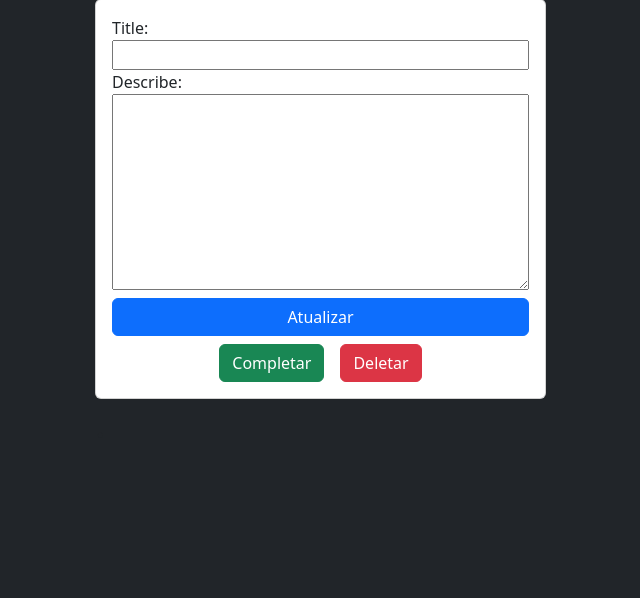
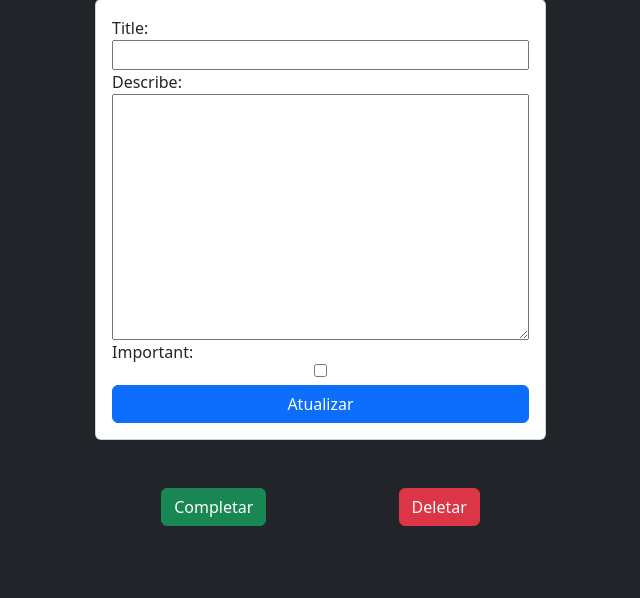
Before and after one commit to SergioHenriqueRodrigues/DjangoProject, a Django app: template devWeb/task/templates/taskDetalhe.html in a window 1280 px wide. Shown: the part 225-823 px from the top of the page, without its empty margins (272-912 px from the left). Before the commit the page ends 624 px from the top, so only its background shows below. Run offline with Django 4.2, Linux system fonts and the light colour scheme; the template is opened without the code that fills it: values that come from a table or form of the project are taken from there, others are empty; data comes from the database, SQL or seed files in the repository; both versions use the stored data as it was after the commit.

Commit message:
Complete Ajeitado

```diff
--- a/devWeb/task/forms.py
+++ b/devWeb/task/forms.py
@@ -3,6 +3,6 @@ from .models import Task
 
 
 class TaskForm(forms.ModelForm):
-  class Meta:
-    model = Task
-    fields = ['title', 'describe' ]
+    class Meta:
+        model = Task
+        fields = ['title', 'describe' ,'important' ]
--- a/devWeb/task/templates/taskDetalhe.html
+++ b/devWeb/task/templates/taskDetalhe.html
@@ -1,5 +1,6 @@
 {% extends 'menu.html' %}
 {% block content %}
+
 <body class="bg-dark">
 <main class="container mt-5">
   <div class="row">
@@ -7,11 +8,13 @@
       <h1 class="text-center text-light"> Detalhes das Tarefas </h1>
       {{error}}
 
-      <form action="#" method="POST" class="card card-body" style="height: 400px;">
+      <form action="#" method="POST" class="card card-body">
         {% csrf_token %}
         {{form}}
         <button type="submit" class="btn btn-primary mt-2"> Atualizar </button>
-        <div class="mt-2 d-flex row-gap-3 justify-content-center gap-3">
+      </form>
+
+      <div class="mt-5 d-flex" style="justify-content: space-around;" >
         <form action="{% url 'completeTarefa' task.id %}" method="POST">
           {% csrf_token %}
           <button type="submit" class="btn btn-success"> Completar </button>
@@ -22,10 +25,14 @@
           <button type="submit" class="btn btn-danger "> Deletar </button>
         </form>
       </div>
-      </form>
-      <h1 class="text-dark">.</h1>
+
     </div>
   </div>
 </main>
 </body>
+
+</br>
+</br>
+</br>
+
 {% endblock %}
```
Also changed, not shown: devWeb/db.sqlite3, devWeb/task/templates/menu.html (line endings or trailing spaces). Lines whose indentation alone changed are shown as unchanged.
